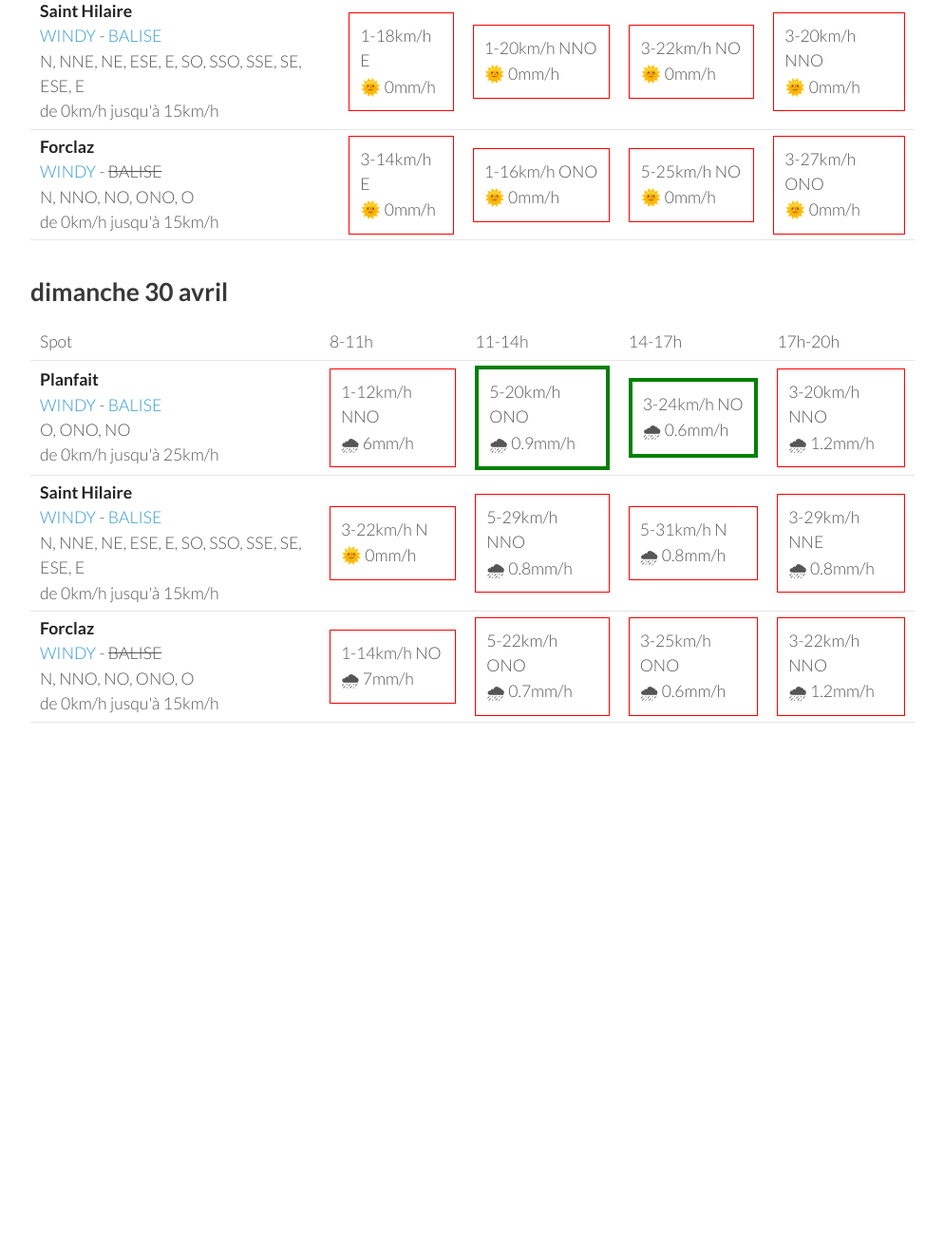
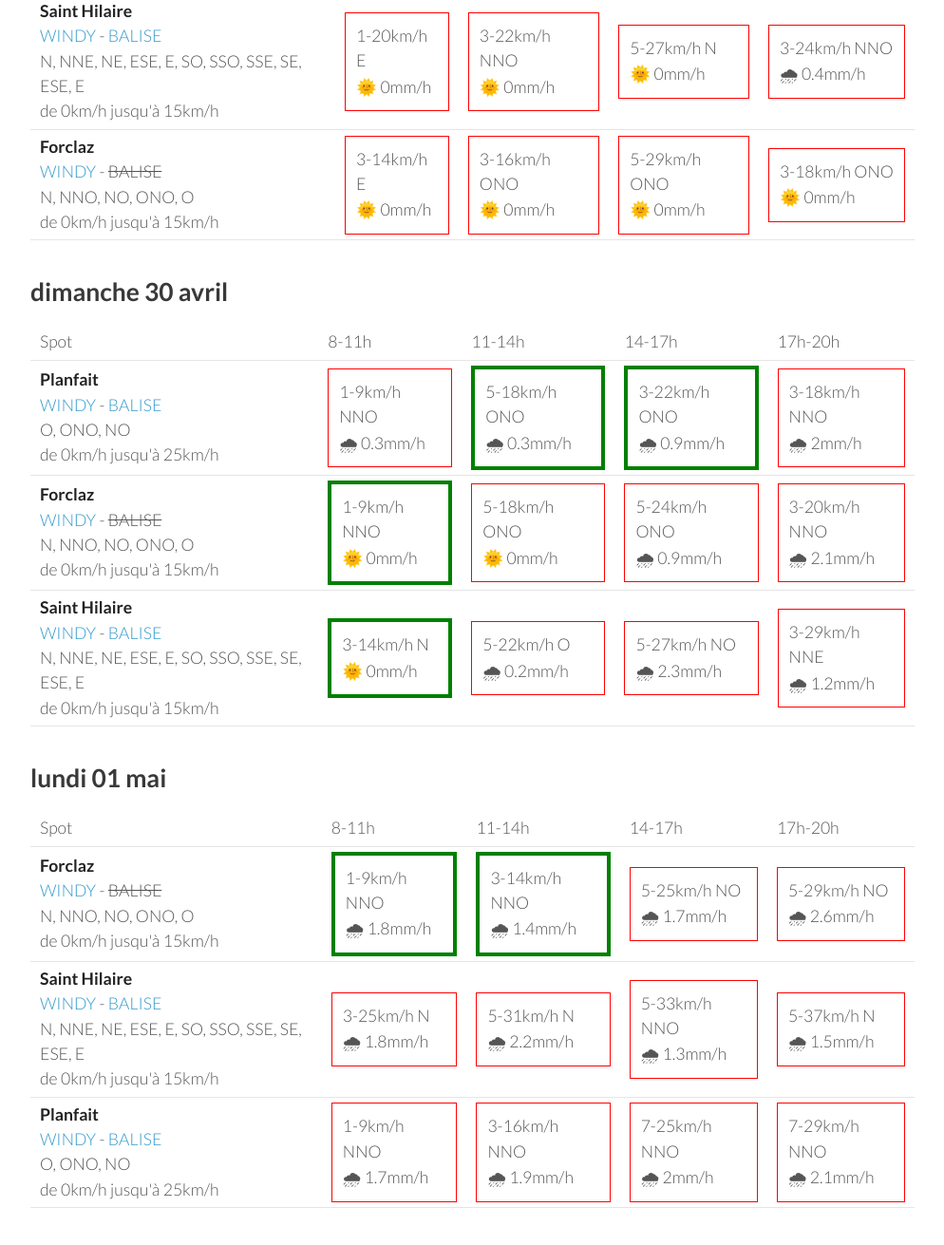
Before and after one commit to parapente-dans-le-nord/parapente-dans-le-nord.github.io, a Jekyll site: the page built from alpes_nord.markdown, in a window 1280 px wide and 1400 px high, scrolled down 2011 px. Shown: the top 1311 px of the window at 95% size, without its empty margins (26-1020 px from the left). Built offline with Jekyll 4.4.1, drawn with Linux system fonts in a browser that asks for light colours; before the commit the page ends 2900 px from its top, so only the background shows below that; some of the changed text lies outside the part shown.

Commit message:
update index.markdown

```diff
--- a/alpes_nord.markdown
+++ b/alpes_nord.markdown
@@ -24,31 +24,28 @@ page mise à jour le mercredi 26 avril 06:26
 <tr>
         <td><strong>Planfait</strong><br><a href="https://windy.com/45.853/6.223?45.415,6.223,8">WINDY</a> - <span class=""><a href="https://www.openwindmap.org/PP496">BALISE</a> </span><br> <span class="vent-favorable">O, ONO, NO</span><br><span class="force-vent">de 0km/h jusqu'à 25km/h</span> </td>
 
-            <td><div class="not-flyable"><p>3-7km/h ENE</p><p>🌞 0mm/h</p></div></td>
+            <td><div class="not-flyable"><p>0-0km/h NA</p><p>🌧️ 0mm/h</p></div></td>
             <td><div class="flyable"><p>5-14km/h ONO</p><p>🌞 0mm/h</p></div></td>
-            <td><div class="not-flyable"><p>11-27km/h NO</p><p>🌞 0mm/h</p></div></td>
+            <td><div class="flyable"><p>11-25km/h ONO</p><p>🌞 0mm/h</p></div></td>
             <td><div class="flyable"><p>9-25km/h NO</p><p>🌞 0mm/h</p></div></td>
 
+    </tr>
+<tr>
+        <td><strong>Forclaz</strong><br><a href="https://windy.com/45.814/6.247?45.375,6.246,8,m:eVwaglz">WINDY</a> - <span class="no-balise"> BALISE </span><br> <span class="vent-favorable">N, NNO, NO, ONO, O</span><br><span class="force-vent">de 0km/h jusqu'à 15km/h</span> </td>
+
+            <td><div class="not-flyable"><p>0-0km/h NA</p><p>🌧️ 0mm/h</p></div></td>
+            <td><div class="flyable"><p>5-14km/h NO</p><p>🌞 0mm/h</p></div></td>
+            <td><div class="not-flyable"><p>9-24km/h NO</p><p>🌞 0mm/h</p></div></td>
+            <td><div class="not-flyable"><p>7-22km/h NO</p><p>🌞 0mm/h</p></div></td>
 
     </tr>
 <tr>
         <td><strong>Saint Hilaire</strong><br><a href="https://windy.com/45.307/5.888?45.087,5.889,9,m:eUFagkX">WINDY</a> - <span class=""><a href="http://www.balisemeteo.com/balise.php?idBalise=61">BALISE</a> </span><br> <span class="vent-favorable">N, NNE, NE, ESE, E, SO, SSO, SSE, SE, ESE, E</span><br><span class="force-vent">de 0km/h jusqu'à 15km/h</span> </td>
 
-            <td><div class="flyable"><p>1-5km/h E</p><p>🌞 0mm/h</p></div></td>
+            <td><div class="not-flyable"><p>0-0km/h NA</p><p>🌧️ 0mm/h</p></div></td>
             <td><div class="not-flyable"><p>7-16km/h SE</p><p>🌞 0mm/h</p></div></td>
-            <td><div class="not-flyable"><p>5-18km/h ESE</p><p>🌞 0mm/h</p></div></td>
+            <td><div class="not-flyable"><p>7-18km/h SE</p><p>🌞 0mm/h</p></div></td>
             <td><div class="flyable"><p>5-12km/h ESE</p><p>🌞 0mm/h</p></div></td>
-
-
-    </tr>
-<tr>
-        <td><strong>Forclaz</strong><br><a href="https://windy.com/45.814/6.247?45.375,6.246,8,m:eVwaglz">WINDY</a> - <span class="no-balise"> BALISE </span><br> <span class="vent-favorable">N, NNO, NO, ONO, O</span><br><span class="force-vent">de 0km/h jusqu'à 15km/h</span> </td>
-
-            <td><div class="not-flyable"><p>5-7km/h NE</p><p>🌞 0mm/h</p></div></td>
-            <td><div class="flyable"><p>5-12km/h NO</p><p>🌞 0mm/h</p></div></td>
-            <td><div class="not-flyable"><p>9-25km/h NO</p><p>🌞 0mm/h</p></div></td>
-            <td><div class="not-flyable"><p>5-20km/h NO</p><p>🌞 0mm/h</p></div></td>
-
 
     </tr>
 
@@ -70,30 +67,30 @@ page mise à jour le mercredi 26 avril 06:26
 <tr>
         <td><strong>Saint Hilaire</strong><br><a href="https://windy.com/45.307/5.888?45.087,5.889,9,m:eUFagkX">WINDY</a> - <span class=""><a href="http://www.balisemeteo.com/balise.php?idBalise=61">BALISE</a> </span><br> <span class="vent-favorable">N, NNE, NE, ESE, E, SO, SSO, SSE, SE, ESE, E</span><br><span class="force-vent">de 0km/h jusqu'à 15km/h</span> </td>
 
-            <td><div class="flyable"><p>1-5km/h NNE</p><p>🌞 0mm/h</p></div></td>
-            <td><div class="flyable"><p>5-12km/h SSE</p><p>🌞 0mm/h</p></div></td>
-            <td><div class="flyable"><p>3-11km/h SE</p><p>🌞 0mm/h</p></div></td>
-            <td><div class="flyable"><p>1-9km/h E</p><p>🌞 0mm/h</p></div></td>
+            <td><div class="flyable"><p>1-3km/h NNE</p><p>🌞 0mm/h</p></div></td>
+            <td><div class="flyable"><p>5-14km/h SSE</p><p>🌞 0mm/h</p></div></td>
+            <td><div class="flyable"><p>5-14km/h SE</p><p>🌞 0mm/h</p></div></td>
+            <td><div class="flyable"><p>3-9km/h SE</p><p>🌞 0mm/h</p></div></td>
 
 
     </tr>
 <tr>
         <td><strong>Planfait</strong><br><a href="https://windy.com/45.853/6.223?45.415,6.223,8">WINDY</a> - <span class=""><a href="https://www.openwindmap.org/PP496">BALISE</a> </span><br> <span class="vent-favorable">O, ONO, NO</span><br><span class="force-vent">de 0km/h jusqu'à 25km/h</span> </td>
 
-            <td><div class="not-flyable"><p>3-7km/h E</p><p>🌞 0mm/h</p></div></td>
+            <td><div class="not-flyable"><p>3-7km/h NE</p><p>🌞 0mm/h</p></div></td>
             <td><div class="flyable"><p>3-11km/h O</p><p>🌞 0mm/h</p></div></td>
-            <td><div class="flyable"><p>7-20km/h ONO</p><p>🌞 0mm/h</p></div></td>
-            <td><div class="flyable"><p>7-22km/h NO</p><p>🌞 0mm/h</p></div></td>
+            <td><div class="flyable"><p>7-20km/h O</p><p>🌞 0mm/h</p></div></td>
+            <td><div class="flyable"><p>7-18km/h ONO</p><p>🌞 0mm/h</p></div></td>
 
 
     </tr>
 <tr>
         <td><strong>Forclaz</strong><br><a href="https://windy.com/45.814/6.247?45.375,6.246,8,m:eVwaglz">WINDY</a> - <span class="no-balise"> BALISE </span><br> <span class="vent-favorable">N, NNO, NO, ONO, O</span><br><span class="force-vent">de 0km/h jusqu'à 15km/h</span> </td>
 
-            <td><div class="not-flyable"><p>5-7km/h ENE</p><p>🌞 0mm/h</p></div></td>
-            <td><div class="flyable"><p>3-9km/h O</p><p>🌞 0mm/h</p></div></td>
-            <td><div class="not-flyable"><p>7-18km/h NO</p><p>🌞 0mm/h</p></div></td>
-            <td><div class="not-flyable"><p>7-18km/h NO</p><p>🌞 0mm/h</p></div></td>
+            <td><div class="not-flyable"><p>5-7km/h NE</p><p>🌞 0mm/h</p></div></td>
+            <td><div class="flyable"><p>3-11km/h O</p><p>🌞 0mm/h</p></div></td>
+            <td><div class="not-flyable"><p>5-18km/h NO</p><p>🌞 0mm/h</p></div></td>
+            <td><div class="flyable"><p>5-14km/h NO</p><p>🌞 0mm/h</p></div></td>
 
 
     </tr>
@@ -116,30 +113,30 @@ page mise à jour le mercredi 26 avril 06:26
 <tr>
         <td><strong>Planfait</strong><br><a href="https://windy.com/45.853/6.223?45.415,6.223,8">WINDY</a> - <span class=""><a href="https://www.openwindmap.org/PP496">BALISE</a> </span><br> <span class="vent-favorable">O, ONO, NO</span><br><span class="force-vent">de 0km/h jusqu'à 25km/h</span> </td>
 
-            <td><div class="not-flyable"><p>5-22km/h ESE</p><p>🌧 0.4mm/h</p></div></td>
-            <td><div class="not-flyable"><p>3-24km/h SSE</p><p>🌞 0mm/h</p></div></td>
-            <td><div class="not-flyable"><p>9-37km/h OSO</p><p>🌧 0.9mm/h</p></div></td>
-            <td><div class="not-flyable"><p>7-37km/h OSO</p><p>🌧 6mm/h</p></div></td>
+            <td><div class="not-flyable"><p>5-20km/h ESE</p><p>🌞 0mm/h</p></div></td>
+            <td><div class="not-flyable"><p>3-22km/h SSE</p><p>🌞 0mm/h</p></div></td>
+            <td><div class="not-flyable"><p>9-38km/h OSO</p><p>🌧 0.9mm/h</p></div></td>
+            <td><div class="not-flyable"><p>5-37km/h OSO</p><p>🌧 5mm/h</p></div></td>
 
 
     </tr>
 <tr>
         <td><strong>Forclaz</strong><br><a href="https://windy.com/45.814/6.247?45.375,6.246,8,m:eVwaglz">WINDY</a> - <span class="no-balise"> BALISE </span><br> <span class="vent-favorable">N, NNO, NO, ONO, O</span><br><span class="force-vent">de 0km/h jusqu'à 15km/h</span> </td>
 
-            <td><div class="not-flyable"><p>5-22km/h ESE</p><p>🌧 0.6mm/h</p></div></td>
-            <td><div class="not-flyable"><p>3-24km/h SE</p><p>🌞 0mm/h</p></div></td>
-            <td><div class="not-flyable"><p>7-35km/h OSO</p><p>🌧 0.7mm/h</p></div></td>
-            <td><div class="not-flyable"><p>5-35km/h OSO</p><p>🌧 4.7mm/h</p></div></td>
+            <td><div class="not-flyable"><p>5-20km/h ESE</p><p>🌞 0mm/h</p></div></td>
+            <td><div class="not-flyable"><p>3-22km/h SSE</p><p>🌞 0mm/h</p></div></td>
+            <td><div class="not-flyable"><p>7-38km/h O</p><p>🌧 0.9mm/h</p></div></td>
+            <td><div class="not-flyable"><p>5-38km/h SO</p><p>🌧 5mm/h</p></div></td>
 
 
     </tr>
 <tr>
         <td><strong>Saint Hilaire</strong><br><a href="https://windy.com/45.307/5.888?45.087,5.889,9,m:eUFagkX">WINDY</a> - <span class=""><a href="http://www.balisemeteo.com/balise.php?idBalise=61">BALISE</a> </span><br> <span class="vent-favorable">N, NNE, NE, ESE, E, SO, SSO, SSE, SE, ESE, E</span><br><span class="force-vent">de 0km/h jusqu'à 15km/h</span> </td>
 
-            <td><div class="not-flyable"><p>3-35km/h SSE</p><p>🌧 0.3mm/h</p></div></td>
-            <td><div class="not-flyable"><p>7-37km/h SO</p><p>🌞 0mm/h</p></div></td>
-            <td><div class="not-flyable"><p>5-42km/h SO</p><p>🌧 0.4mm/h</p></div></td>
-            <td><div class="not-flyable"><p>5-38km/h SO</p><p>🌧 4.4mm/h</p></div></td>
+            <td><div class="not-flyable"><p>1-31km/h S</p><p>🌞 0mm/h</p></div></td>
+            <td><div class="not-flyable"><p>5-35km/h SO</p><p>🌞 0mm/h</p></div></td>
+            <td><div class="not-flyable"><p>5-42km/h SO</p><p>🌧 0.6mm/h</p></div></td>
+            <td><div class="not-flyable"><p>5-37km/h SO</p><p>🌧 0.9mm/h</p></div></td>
 
 
     </tr>
@@ -163,19 +160,19 @@ page mise à jour le mercredi 26 avril 06:26
         <td><strong>Planfait</strong><br><a href="https://windy.com/45.853/6.223?45.415,6.223,8">WINDY</a> - <span class=""><a href="https://www.openwindmap.org/PP496">BALISE</a> </span><br> <span class="vent-favorable">O, ONO, NO</span><br><span class="force-vent">de 0km/h jusqu'à 25km/h</span> </td>
 
             <td><div class="not-flyable"><p>3-14km/h E</p><p>🌞 0mm/h</p></div></td>
-            <td><div class="flyable"><p>1-16km/h ONO</p><p>🌞 0mm/h</p></div></td>
-            <td><div class="flyable"><p>7-25km/h NO</p><p>🌞 0mm/h</p></div></td>
-            <td><div class="not-flyable"><p>3-27km/h ONO</p><p>🌞 0mm/h</p></div></td>
+            <td><div class="flyable"><p>3-18km/h NO</p><p>🌞 0mm/h</p></div></td>
+            <td><div class="not-flyable"><p>3-29km/h NO</p><p>🌞 0mm/h</p></div></td>
+            <td><div class="flyable"><p>3-18km/h ONO</p><p>🌞 0mm/h</p></div></td>
 
 
     </tr>
 <tr>
         <td><strong>Saint Hilaire</strong><br><a href="https://windy.com/45.307/5.888?45.087,5.889,9,m:eUFagkX">WINDY</a> - <span class=""><a href="http://www.balisemeteo.com/balise.php?idBalise=61">BALISE</a> </span><br> <span class="vent-favorable">N, NNE, NE, ESE, E, SO, SSO, SSE, SE, ESE, E</span><br><span class="force-vent">de 0km/h jusqu'à 15km/h</span> </td>
 
-            <td><div class="not-flyable"><p>1-18km/h E</p><p>🌞 0mm/h</p></div></td>
-            <td><div class="not-flyable"><p>1-20km/h NNO</p><p>🌞 0mm/h</p></div></td>
-            <td><div class="not-flyable"><p>3-22km/h NO</p><p>🌞 0mm/h</p></div></td>
-            <td><div class="not-flyable"><p>3-20km/h NNO</p><p>🌞 0mm/h</p></div></td>
+            <td><div class="not-flyable"><p>1-20km/h E</p><p>🌞 0mm/h</p></div></td>
+            <td><div class="not-flyable"><p>3-22km/h NNO</p><p>🌞 0mm/h</p></div></td>
+            <td><div class="not-flyable"><p>5-27km/h N</p><p>🌞 0mm/h</p></div></td>
+            <td><div class="not-flyable"><p>3-24km/h NNO</p><p>🌧 0.4mm/h</p></div></td>
 
 
     </tr>
@@ -183,9 +180,9 @@ page mise à jour le mercredi 26 avril 06:26
         <td><strong>Forclaz</strong><br><a href="https://windy.com/45.814/6.247?45.375,6.246,8,m:eVwaglz">WINDY</a> - <span class="no-balise"> BALISE </span><br> <span class="vent-favorable">N, NNO, NO, ONO, O</span><br><span class="force-vent">de 0km/h jusqu'à 15km/h</span> </td>
 
             <td><div class="not-flyable"><p>3-14km/h E</p><p>🌞 0mm/h</p></div></td>
-            <td><div class="not-flyable"><p>1-16km/h ONO</p><p>🌞 0mm/h</p></div></td>
-            <td><div class="not-flyable"><p>5-25km/h NO</p><p>🌞 0mm/h</p></div></td>
-            <td><div class="not-flyable"><p>3-27km/h ONO</p><p>🌞 0mm/h</p></div></td>
+            <td><div class="not-flyable"><p>3-16km/h ONO</p><p>🌞 0mm/h</p></div></td>
+            <td><div class="not-flyable"><p>5-29km/h ONO</p><p>🌞 0mm/h</p></div></td>
+            <td><div class="not-flyable"><p>3-18km/h ONO</p><p>🌞 0mm/h</p></div></td>
 
 
     </tr>
@@ -208,30 +205,30 @@ page mise à jour le mercredi 26 avril 06:26
 <tr>
         <td><strong>Planfait</strong><br><a href="https://windy.com/45.853/6.223?45.415,6.223,8">WINDY</a> - <span class=""><a href="https://www.openwindmap.org/PP496">BALISE</a> </span><br> <span class="vent-favorable">O, ONO, NO</span><br><span class="force-vent">de 0km/h jusqu'à 25km/h</span> </td>
 
-            <td><div class="not-flyable"><p>1-12km/h NNO</p><p>🌧 6mm/h</p></div></td>
-            <td><div class="flyable"><p>5-20km/h ONO</p><p>🌧 0.9mm/h</p></div></td>
-            <td><div class="flyable"><p>3-24km/h NO</p><p>🌧 0.6mm/h</p></div></td>
-            <td><div class="not-flyable"><p>3-20km/h NNO</p><p>🌧 1.2mm/h</p></div></td>
+            <td><div class="not-flyable"><p>1-9km/h NNO</p><p>🌧 0.3mm/h</p></div></td>
+            <td><div class="flyable"><p>5-18km/h ONO</p><p>🌧 0.3mm/h</p></div></td>
+            <td><div class="flyable"><p>3-22km/h ONO</p><p>🌧 0.9mm/h</p></div></td>
+            <td><div class="not-flyable"><p>3-18km/h NNO</p><p>🌧 2mm/h</p></div></td>
+
+
+    </tr>
+<tr>
+        <td><strong>Forclaz</strong><br><a href="https://windy.com/45.814/6.247?45.375,6.246,8,m:eVwaglz">WINDY</a> - <span class="no-balise"> BALISE </span><br> <span class="vent-favorable">N, NNO, NO, ONO, O</span><br><span class="force-vent">de 0km/h jusqu'à 15km/h</span> </td>
+
+            <td><div class="flyable"><p>1-9km/h NNO</p><p>🌞 0mm/h</p></div></td>
+            <td><div class="not-flyable"><p>5-18km/h ONO</p><p>🌞 0mm/h</p></div></td>
+            <td><div class="not-flyable"><p>5-24km/h ONO</p><p>🌧 0.9mm/h</p></div></td>
+            <td><div class="not-flyable"><p>3-20km/h NNO</p><p>🌧 2.1mm/h</p></div></td>
 
 
     </tr>
 <tr>
         <td><strong>Saint Hilaire</strong><br><a href="https://windy.com/45.307/5.888?45.087,5.889,9,m:eUFagkX">WINDY</a> - <span class=""><a href="http://www.balisemeteo.com/balise.php?idBalise=61">BALISE</a> </span><br> <span class="vent-favorable">N, NNE, NE, ESE, E, SO, SSO, SSE, SE, ESE, E</span><br><span class="force-vent">de 0km/h jusqu'à 15km/h</span> </td>
 
-            <td><div class="not-flyable"><p>3-22km/h N</p><p>🌞 0mm/h</p></div></td>
-            <td><div class="not-flyable"><p>5-29km/h NNO</p><p>🌧 0.8mm/h</p></div></td>
-            <td><div class="not-flyable"><p>5-31km/h N</p><p>🌧 0.8mm/h</p></div></td>
-            <td><div class="not-flyable"><p>3-29km/h NNE</p><p>🌧 0.8mm/h</p></div></td>
-
-
-    </tr>
-<tr>
-        <td><strong>Forclaz</strong><br><a href="https://windy.com/45.814/6.247?45.375,6.246,8,m:eVwaglz">WINDY</a> - <span class="no-balise"> BALISE </span><br> <span class="vent-favorable">N, NNO, NO, ONO, O</span><br><span class="force-vent">de 0km/h jusqu'à 15km/h</span> </td>
-
-            <td><div class="not-flyable"><p>1-14km/h NO</p><p>🌧 7mm/h</p></div></td>
-            <td><div class="not-flyable"><p>5-22km/h ONO</p><p>🌧 0.7mm/h</p></div></td>
-            <td><div class="not-flyable"><p>3-25km/h ONO</p><p>🌧 0.6mm/h</p></div></td>
-            <td><div class="not-flyable"><p>3-22km/h NNO</p><p>🌧 1.2mm/h</p></div></td>
+            <td><div class="flyable"><p>3-14km/h N</p><p>🌞 0mm/h</p></div></td>
+            <td><div class="not-flyable"><p>5-22km/h O</p><p>🌧 0.2mm/h</p></div></td>
+            <td><div class="not-flyable"><p>5-27km/h NO</p><p>🌧 2.3mm/h</p></div></td>
+            <td><div class="not-flyable"><p>3-29km/h NNE</p><p>🌧 1.2mm/h</p></div></td>
 
 
     </tr>
@@ -239,3 +236,49 @@ page mise à jour le mercredi 26 avril 06:26
 </tbody>
 </table>
 {:/}
+## lundi 01 mai
+
+{::nomarkdown}
+<table>
+  <tbody>
+    <tr>
+      <td>Spot</td>
+      <td>8-11h</td>
+      <td>11-14h</td>
+      <td>14-17h</td>
+      <td>17h-20h</td>
+    </tr>
+<tr>
+        <td><strong>Forclaz</strong><br><a href="https://windy.com/45.814/6.247?45.375,6.246,8,m:eVwaglz">WINDY</a> - <span class="no-balise"> BALISE </span><br> <span class="vent-favorable">N, NNO, NO, ONO, O</span><br><span class="force-vent">de 0km/h jusqu'à 15km/h</span> </td>
+
+            <td><div class="flyable"><p>1-9km/h NNO</p><p>🌧 1.8mm/h</p></div></td>
+            <td><div class="flyable"><p>3-14km/h NNO</p><p>🌧 1.4mm/h</p></div></td>
+            <td><div class="not-flyable"><p>5-25km/h NO</p><p>🌧 1.7mm/h</p></div></td>
+            <td><div class="not-flyable"><p>5-29km/h NO</p><p>🌧 2.6mm/h</p></div></td>
+
+
+    </tr>
+<tr>
+        <td><strong>Saint Hilaire</strong><br><a href="https://windy.com/45.307/5.888?45.087,5.889,9,m:eUFagkX">WINDY</a> - <span class=""><a href="http://www.balisemeteo.com/balise.php?idBalise=61">BALISE</a> </span><br> <span class="vent-favorable">N, NNE, NE, ESE, E, SO, SSO, SSE, SE, ESE, E</span><br><span class="force-vent">de 0km/h jusqu'à 15km/h</span> </td>
+
+            <td><div class="not-flyable"><p>3-25km/h N</p><p>🌧 1.8mm/h</p></div></td>
+            <td><div class="not-flyable"><p>5-31km/h N</p><p>🌧 2.2mm/h</p></div></td>
+            <td><div class="not-flyable"><p>5-33km/h NNO</p><p>🌧 1.3mm/h</p></div></td>
+            <td><div class="not-flyable"><p>5-37km/h N</p><p>🌧 1.5mm/h</p></div></td>
+
+
+    </tr>
+<tr>
+        <td><strong>Planfait</strong><br><a href="https://windy.com/45.853/6.223?45.415,6.223,8">WINDY</a> - <span class=""><a href="https://www.openwindmap.org/PP496">BALISE</a> </span><br> <span class="vent-favorable">O, ONO, NO</span><br><span class="force-vent">de 0km/h jusqu'à 25km/h</span> </td>
+
+            <td><div class="not-flyable"><p>1-9km/h NNO</p><p>🌧 1.7mm/h</p></div></td>
+            <td><div class="not-flyable"><p>3-16km/h NNO</p><p>🌧 1.9mm/h</p></div></td>
+            <td><div class="not-flyable"><p>7-25km/h NNO</p><p>🌧 2mm/h</p></div></td>
+            <td><div class="not-flyable"><p>7-29km/h NNO</p><p>🌧 2.1mm/h</p></div></td>
+
+
+    </tr>
+
+</tbody>
+</table>
+{:/}
```
Also changed, not shown: other parts of alpes_nord.markdown (+1 -1 lines).
